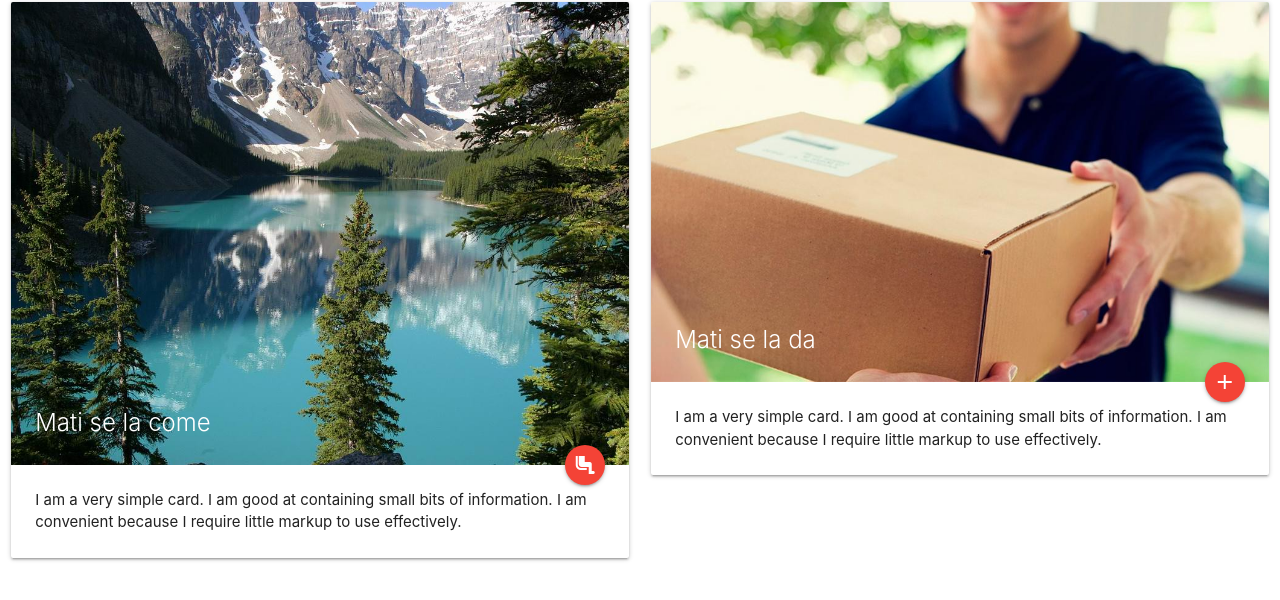
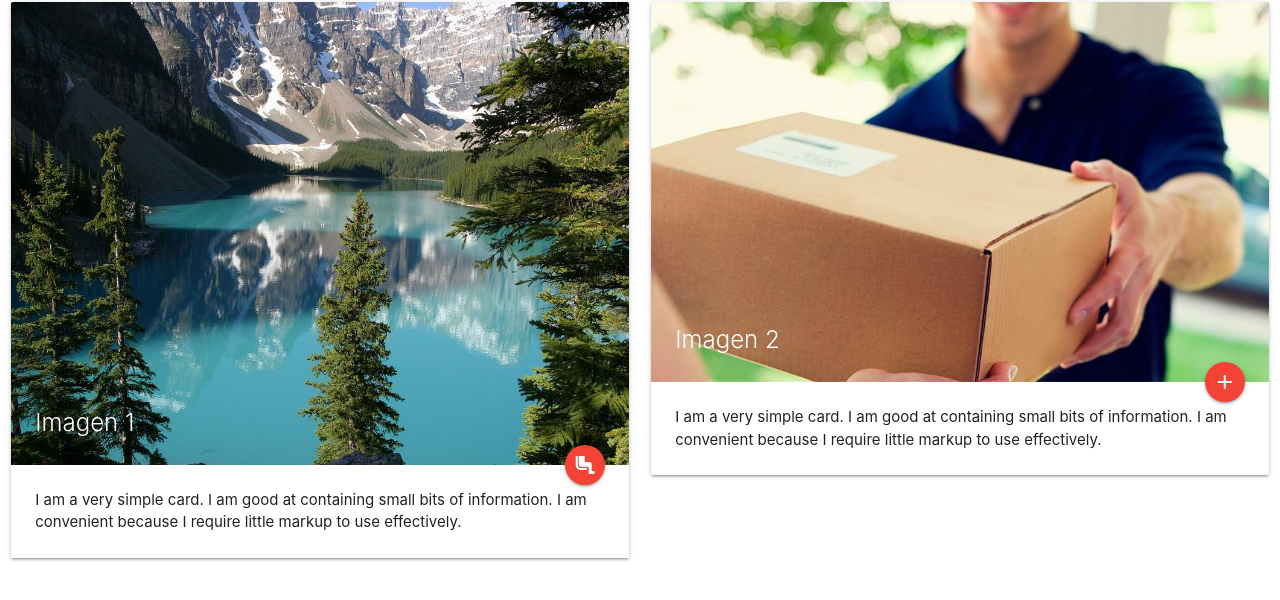
Before and after one commit to Notinfo/Notinfo.github.io, a plain HTML site: page index.html in a window 1280 px wide. Shown: the part 70-670 px from the top of the page. Drawn offline with nearby package versions, Linux system fonts and the light colour scheme.

Commit message:
Update index.html

```diff
--- a/index.html
+++ b/index.html
@@ -41,7 +41,7 @@
           <div class="card">
             <div class="card-image">
               <img src="images/sample-1.jpg">
-              <span class="card-title">Mati se la come</span>
+              <span class="card-title">Imagen 1</span>
               <a class="btn-floating halfway-fab waves-effect waves-light red"><i class="material-icons">airline_seat_legroom_normal
             </i></a>
             </div>
@@ -54,7 +54,7 @@
             <div class="card">
               <div class="card-image">
                 <img src="images/ecommerce.jpg">
-                <span class="card-title">Mati se la da</span>
+                <span class="card-title">Imagen 2</span>
                 <a class="btn-floating halfway-fab waves-effect waves-light red"><i class="material-icons">add</i></a>
               </div>
               <div class="card-content">
```
